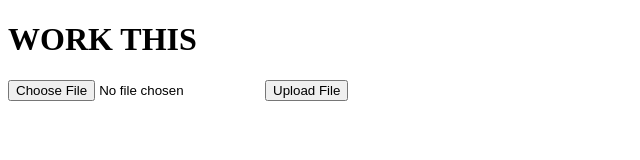
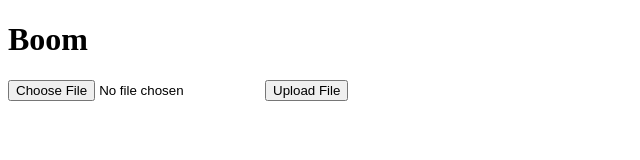
Before and after one commit to jtepp/Syllabus, a plain HTML site: page public/index.html in a window 1280 px wide. Shown: the whole page, without its empty margins (0-640 px from the left). Drawn offline with Linux system fonts and the light colour scheme.

Commit message:
Update index.html

```diff
--- a/public/index.html
+++ b/public/index.html
@@ -9,7 +9,7 @@
 </head>
 
 <body>
-  <h1>WORK THIS</h1>
+  <h1>Boom</h1>
   <input type="file" name="file" id="file" accept="image/*">
   <button id="upload">Upload File</button>
 
```
